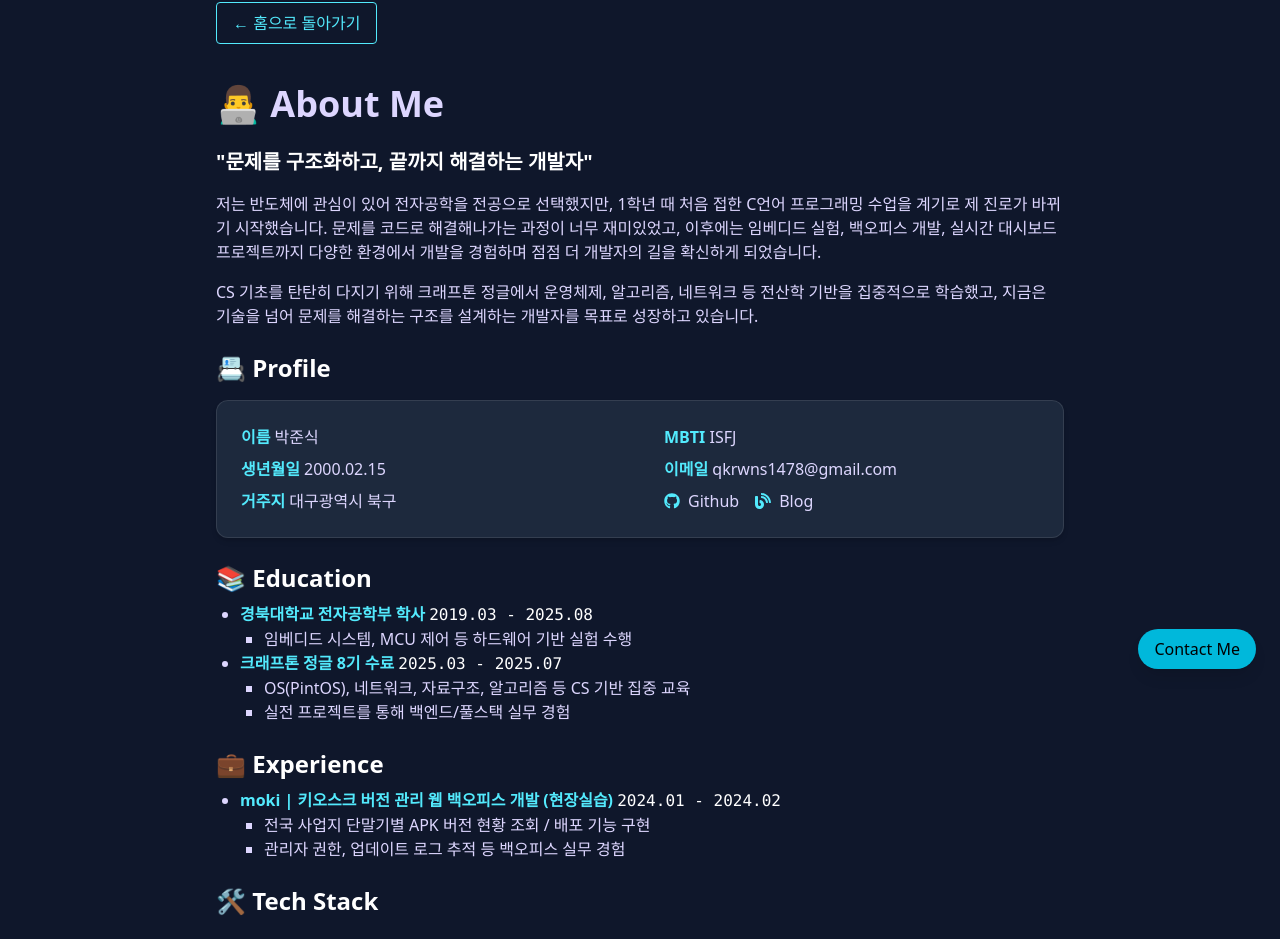
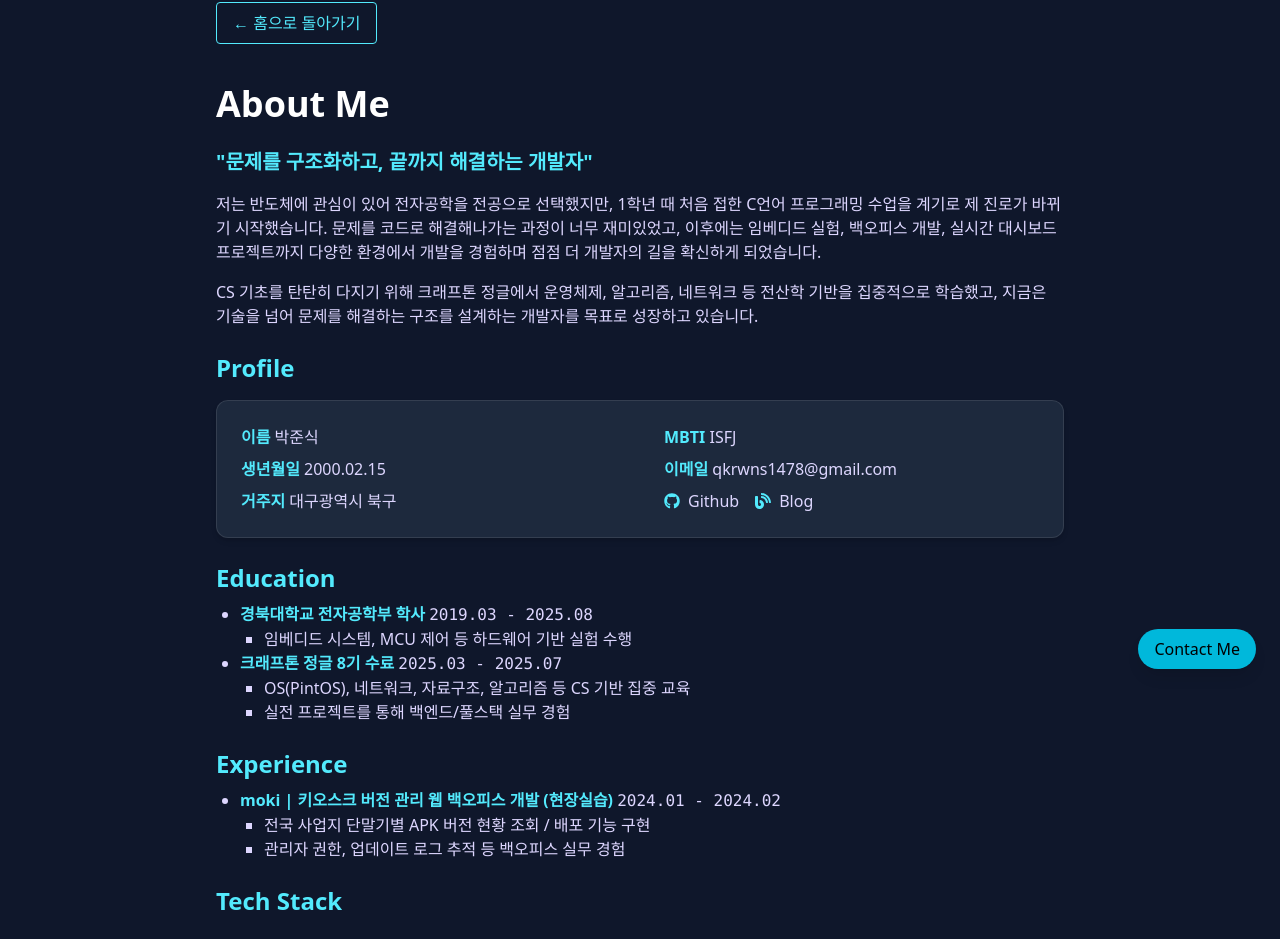
Before and after one commit to qkrwns1478/my-portfolio, a Next.js app: page /about in a window 1280 px wide. Shown: the part 107-1046 px from the top of the page. Built offline with nearby package versions, Linux system fonts and the light colour scheme; no server answers.

Commit message:
Update Button component

```diff
--- a/app/about/page.tsx
+++ b/app/about/page.tsx
@@ -8,9 +8,9 @@ export default function About() {
       <Button href="/">← 홈으로 돌아가기</Button>
     </div>
     <section className="space-y-6 py-10">
-      <h2 className="text-4xl font-bold">👨‍💻 About Me</h2>
+      <h2 className="text-4xl font-bold text-white">About Me</h2>
       <div className="space-y-4 text-violet-200">
-        <h3 className="text-xl font-semibold text-white">"문제를 구조화하고, 끝까지 해결하는 개발자"</h3>
+        <h3 className="text-xl font-semibold text-cyan-300">"문제를 구조화하고, 끝까지 해결하는 개발자"</h3>
         <p>
           저는 반도체에 관심이 있어 전자공학을 전공으로 선택했지만,
           1학년 때 처음 접한 C언어 프로그래밍 수업을 계기로 제 진로가 바뀌기 시작했습니다.
@@ -25,7 +25,7 @@ export default function About() {
       </div>
 
       <div className="space-y-4">
-        <h3 className="text-2xl font-semibold text-white">📇 Profile</h3>
+        <h3 className="text-2xl font-semibold text-cyan-300">Profile</h3>
         <div className="border border-white/10 rounded-xl p-6 shadow-md bg-slate-800">
           <div className="grid grid-cols-1 sm:grid-cols-2 gap-x-12 gap-y-2 text-violet-200 text-base">
             <p><span className="text-cyan-300 font-semibold">이름</span> 박준식</p>
@@ -57,16 +57,16 @@ export default function About() {
       </div>
 
       <div className="space-y-2">
-        <h3 className="text-2xl font-semibold text-white">📚 Education</h3>
+        <h3 className="text-2xl font-semibold text-cyan-300">Education</h3>
         <ul className="list-disc pl-6 text-violet-200">
           <li>
-            <strong className="text-cyan-300">경북대학교 전자공학부 학사</strong> <span className="text-white"><code>2019.03 - 2025.08</code></span>
+            <strong className="text-cyan-300">경북대학교 전자공학부 학사</strong> <span><code>2019.03 - 2025.08</code></span>
             <ul className="list-[square] pl-6">
               <li>임베디드 시스템, MCU 제어 등 하드웨어 기반 실험 수행</li>
             </ul>
           </li>
           <li>
-            <strong className="text-cyan-300">크래프톤 정글 8기 수료</strong> <span className="text-white"><code>2025.03 - 2025.07</code></span>
+            <strong className="text-cyan-300">크래프톤 정글 8기 수료</strong> <span><code>2025.03 - 2025.07</code></span>
             <ul className="list-[square] pl-6">
               <li>OS(PintOS), 네트워크, 자료구조, 알고리즘 등 CS 기반 집중 교육</li>
               <li>실전 프로젝트를 통해 백엔드/풀스택 실무 경험</li>
@@ -76,10 +76,10 @@ export default function About() {
       </div>
 
       <div className="space-y-2">
-        <h3 className="text-2xl font-semibold text-white">💼 Experience</h3>
+        <h3 className="text-2xl font-semibold text-cyan-300">Experience</h3>
         <ul className="list-disc pl-6 text-violet-200">
           <li>
-            <strong className="text-cyan-300">moki | 키오스크 버전 관리 웹 백오피스 개발 (현장실습)</strong> <span className="text-white"><code>2024.01 - 2024.02</code></span>
+            <strong className="text-cyan-300">moki | 키오스크 버전 관리 웹 백오피스 개발 (현장실습)</strong> <span><code>2024.01 - 2024.02</code></span>
             <ul className="list-[square] pl-6">
               <li>전국 사업지 단말기별 APK 버전 현황 조회 / 배포 기능 구현</li>
               <li>관리자 권한, 업데이트 로그 추적 등 백오피스 실무 경험</li>
@@ -89,9 +89,9 @@ export default function About() {
       </div>
 
       <div className="space-y-6">
-        <h3 className="text-2xl font-semibold text-white">🛠 Tech Stack</h3>
-
-        <div>
+        <h3 className="text-2xl font-semibold text-cyan-300">Tech Stack</h3>
+        <div className="border border-white/10 rounded-xl p-6 shadow-md bg-slate-800">
+          <div className="mb-4">
             <h4 className="text-lg font-semibold text-cyan-300 mb-2">Languages</h4>
             <div className="flex flex-wrap gap-2">
               <img src="https://img.shields.io/badge/C-00599C?style=for-the-badge&logo=c&logoColor=white" alt="C" />
@@ -102,7 +102,7 @@ export default function About() {
             </div>
           </div>
 
-        <div>
+          <div className="mb-4">
             <h4 className="text-lg font-semibold text-cyan-300 mb-2">Backend</h4>
             <div className="flex flex-wrap gap-2">
               <img src="https://img.shields.io/badge/Node.js-339933?style=for-the-badge&logo=node.js&logoColor=white" alt="Node.js" />
@@ -115,7 +115,7 @@ export default function About() {
             </div>
           </div>
 
-        <div>
+          <div className="mb-4">
             <h4 className="text-lg font-semibold text-cyan-300 mb-2">Frontend</h4>
             <div className="flex flex-wrap gap-2">
               <img src="https://img.shields.io/badge/React-20232A?style=for-the-badge&logo=react&logoColor=61DAFB" alt="React" />
@@ -135,20 +135,21 @@ export default function About() {
             </div>
           </div>
         </div>
+      </div>
 
       <div className="space-y-4">
-        <h3 className="text-2xl font-semibold text-white">🧠 나다운 개발자란?</h3>
+        <h3 className="text-2xl font-semibold text-cyan-300">이런 개발자가 되고 싶어요</h3>
         <ul className="list-disc pl-6 text-violet-200 space-y-2">
           <li>
-            <strong className="text-white">시스템을 이해하며 개발하는 사람</strong><br />
+            <strong className="text-cyan-300">시스템을 이해하며 개발하는 사람</strong><br />
             단순 구현을 넘어, 데이터 흐름과 병목을 이해하고 최적화하는 데에 관심이 많습니다.
           </li>
           <li>
-            <strong className="text-white">실행력 있는 문제 해결자</strong><br />
+            <strong className="text-cyan-300">실행력 있는 문제 해결자</strong><br />
             아무도 맡지 않으려는 어려운 문제일수록 직접 해결하려고 합니다. 빠르게 실험하고 고치며 정답을 찾아가는 과정이 즐겁습니다.
           </li>
           <li>
-            <strong className="text-white">성장에 진심인 동료</strong><br />
+            <strong className="text-cyan-300">성장에 진심인 동료</strong><br />
             협업은 내 성장의 가속기라고 생각합니다. 코드 리뷰, 역할 분담, 팀 기획까지 모두 적극적으로 참여해왔습니다.
           </li>
         </ul>
--- a/app/components/Button.tsx
+++ b/app/components/Button.tsx
@@ -15,17 +15,32 @@ export default function Button({
   ...props
 }: ButtonProps) {
   const baseClass = twMerge(`
+    relative overflow-hidden
+    group
     w-auto px-4 py-2
     border border-cyan-300 text-cyan-300 rounded
-    hover:bg-cyan-300 hover:text-black
-    active:bg-cyan-300 active:text-black
-    transition-colors duration-200
+    transition-all duration-200
+    hover:shadow-[0_0_10px_2px_rgba(34,211,238,0.75)]
+    cursor-pointer
     ${className}
   `);
 
   const button = (
     <button className={baseClass} {...props}>
-      {children}
+      {/* 채워지는 배경 */}
+      <span
+        className={`
+          absolute inset-0 z-0
+          bg-gradient-to-r from-cyan-300 to-cyan-400
+          transform origin-left scale-x-0
+          group-hover:scale-x-100
+          transition-transform duration-300 ease-in-out
+        `}
+      />
+      {/* 텍스트 */}
+      <span className="relative z-10 transition-colors duration-300 group-hover:text-black">
+        {children}
+      </span>
     </button>
   );
 
--- a/app/components/ContactMe.tsx
+++ b/app/components/ContactMe.tsx
@@ -71,7 +71,7 @@ export default function ContactMe() {
       {/* Floating Button */}
       <button
         onClick={() => setOpen(true)}
-        className="fixed bottom-20 sm:bottom-6 right-6 z-50 bg-cyan-500 text-black px-4 py-2 rounded-full shadow-lg hover:bg-cyan-400 transition"
+        className="fixed bottom-20 sm:bottom-6 right-6 z-50 bg-cyan-500 text-black px-4 py-2 rounded-full shadow-lg hover:bg-cyan-400 transition cursor-pointer"
       >
         Contact Me
       </button>
```
Lines whose indentation alone changed are shown as unchanged.
